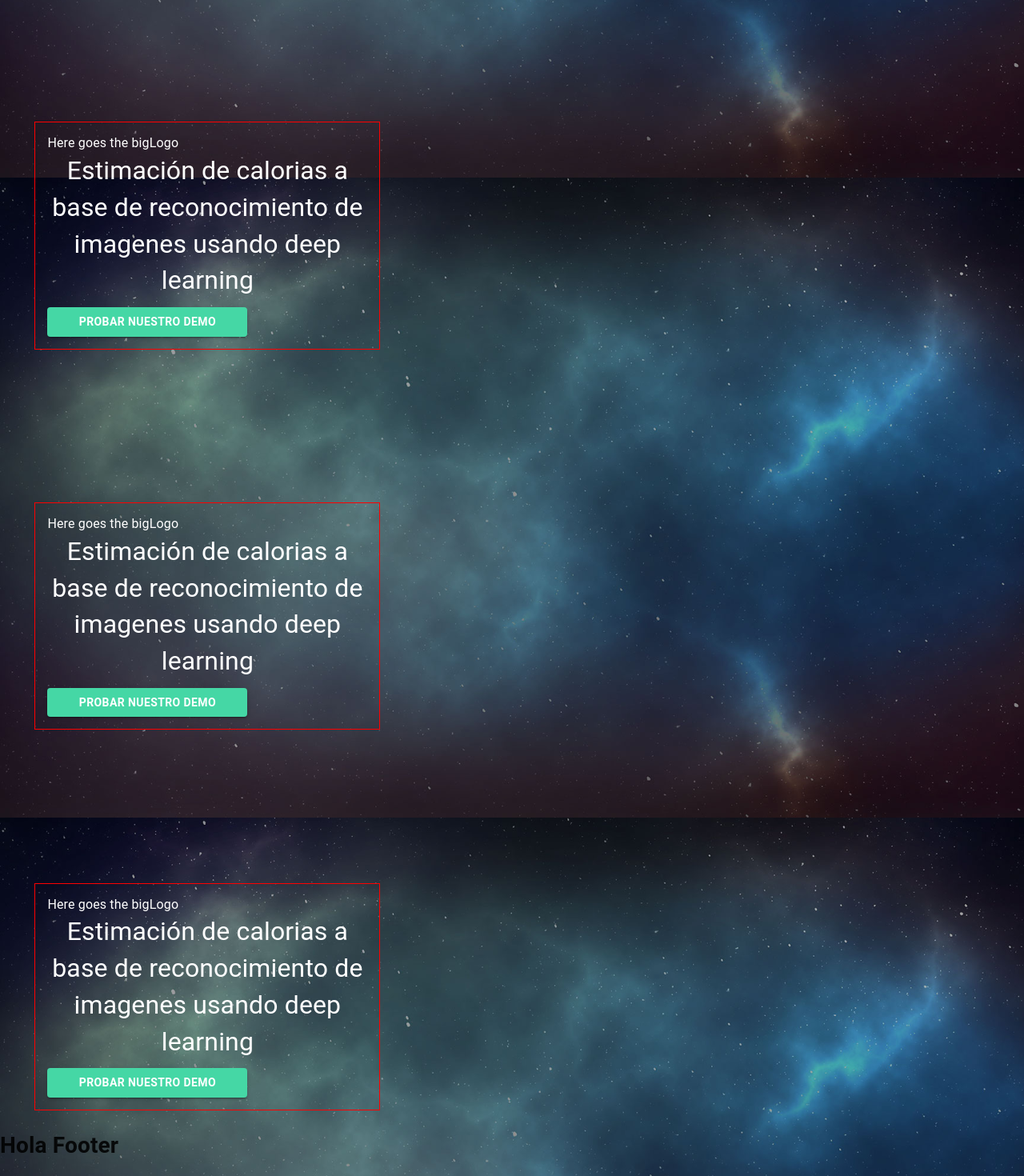
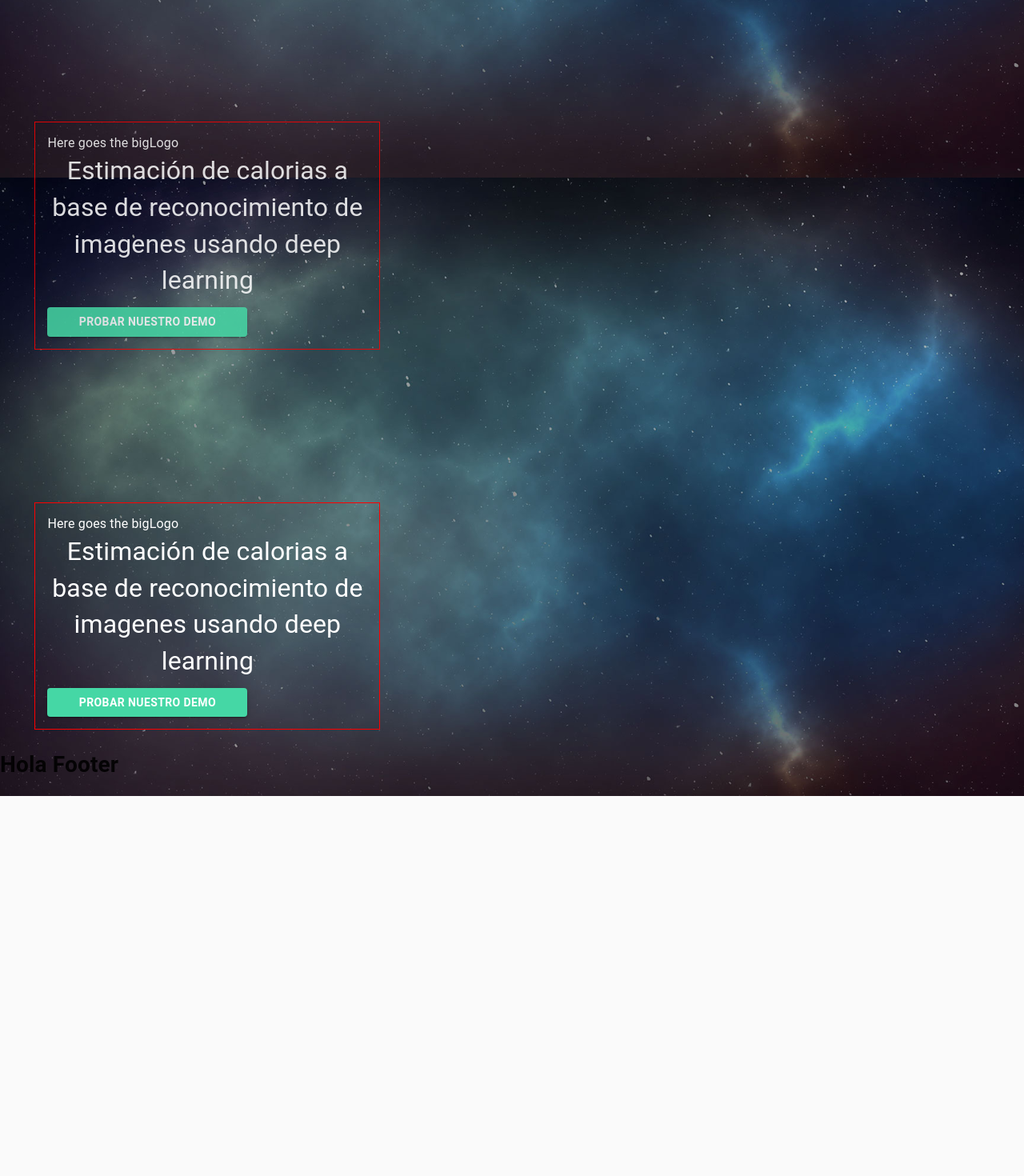
Before and after one commit to fazd/foodai-ui, a React (Create React App) app: page / in a window 1280 px wide. Shown: the part 578-2048 px from the top of the page at 80% size. After the commit the page ends 1573 px from the top, so only its background shows below. Built offline with nearby package versions, Linux system fonts and the light colour scheme.

Commit message:
add fade on scroll

```diff
--- a/src/pages/Home/Home.jsx
+++ b/src/pages/Home/Home.jsx
@@ -1,13 +1,61 @@
-import React from "react";
+import React, {useLayoutEffect, useRef, useState } from "react";
 import Button from "@material-ui/core/Button";
 import "./Home.scss";
 import Logo from "../../assets/logo-brain-2.svg";
 
 const Home = () => {
 
+  const firstRef = useRef(null);
+  const secondRef = useRef(null);
+  const thirdRef = useRef(null);
+
+  const [show, setShow] = useState(
+    {itemOne: 1,
+      itemTwo: 1,
+      itemThree: 1
+    });
+
+    useLayoutEffect(() => {
+      const topPos = element => element.getBoundingClientRect().top;
+      const botPos = element => element.getBoundingClientRect().bottom;
+      const div1PosTop = topPos(firstRef.current);
+      const div2PosTop = topPos(secondRef.current);
+      const div3PosTop = topPos(thirdRef.current);
+
+      const div1PosBot = botPos(firstRef.current);
+      const div2PosBot = botPos(secondRef.current);
+      const div3PosBot = botPos(thirdRef.current);
+
+      const pend1 = 1/(div1PosBot - div1PosTop)
+      const pend2 = 1/(div2PosBot - div2PosTop)
+      const pend3 = 1/(div3PosBot - div3PosTop)
+
+      const onScroll = () => {
+        const scrollPos = window.scrollY;
+        if (div1PosTop < scrollPos) {
+          const value = 1 - Math.min((scrollPos - div1PosTop)*pend1,1);
+          setShow(state => ({ ...state, itemOne: value }));
+        }
+        if (div2PosTop < scrollPos) {
+          const value = 1 - Math.min((scrollPos - div2PosTop)*pend2,1);
+          setShow(state => ({ ...state, itemTwo: value }));
+        }
+        if (div3PosTop < scrollPos) {
+          const value = 1 - Math.min((scrollPos - div3PosTop)*pend3,1);
+          setShow(state => ({ ...state, itemThree: value }));
+        }
+      };
+
+      window.addEventListener("scroll", onScroll);
+      return () => window.removeEventListener("scroll", onScroll);
+    }, []);
+
   return (
     <div className="home-main-container">
-      <div className="container" id="presentation">
+      <div ref={firstRef}
+        className="container"
+        style={{opacity: show.itemOne }}
+        id="presentation">
         <div className="big-logo">
           <img src={Logo} alt="brain" height="250"/>
         </div>
@@ -22,7 +70,11 @@ const Home = () => {
         </div>
       </div>
       {/* Here goes the about section */}
-      <div className="container" id="section">
+      <div
+        ref={secondRef}
+        className="container"
+        style={{opacity: show.itemTwo}}
+      >
         <div className="big-logo">
           Here goes the bigLogo
         </div>
@@ -34,7 +86,11 @@ const Home = () => {
             Probar nuestro demo
         </Button>
       </div>
-      <div className="container" id="section">
+      <div
+        ref={thirdRef}
+        className="container"
+        style={{opacity: show.itemThree }}
+      >
         <div className="big-logo">
           Here goes the bigLogo
         </div>
@@ -46,18 +102,7 @@ const Home = () => {
             Probar nuestro demo
         </Button>
       </div>
-      <div className="container" id="section">
-        <div className="big-logo">
-          Here goes the bigLogo
-        </div>
-        <div className="text">
-          Estimación de calorias a base de reconocimiento de imagenes
-          usando deep learning
-        </div>
-        <Button variant="contained" className="btn-demo" >
-            Probar nuestro demo
-        </Button>
-      </div>
+
     </div>
   );
 };
--- a/src/pages/Home/Home.scss
+++ b/src/pages/Home/Home.scss
@@ -61,4 +61,21 @@ $green-color: #45d7a5;
     }
   }
 
+
+  .animation{
+    transform: translateX(0);
+  }
+
+  .minus{
+    transform: translateX(-100vw);
+  }
+
+  .fade-in-section.is-visible {
+    opacity: 1;
+    transform: none;
+    visibility: visible;
+    display: flex;
+  }
+
+
 }
```
